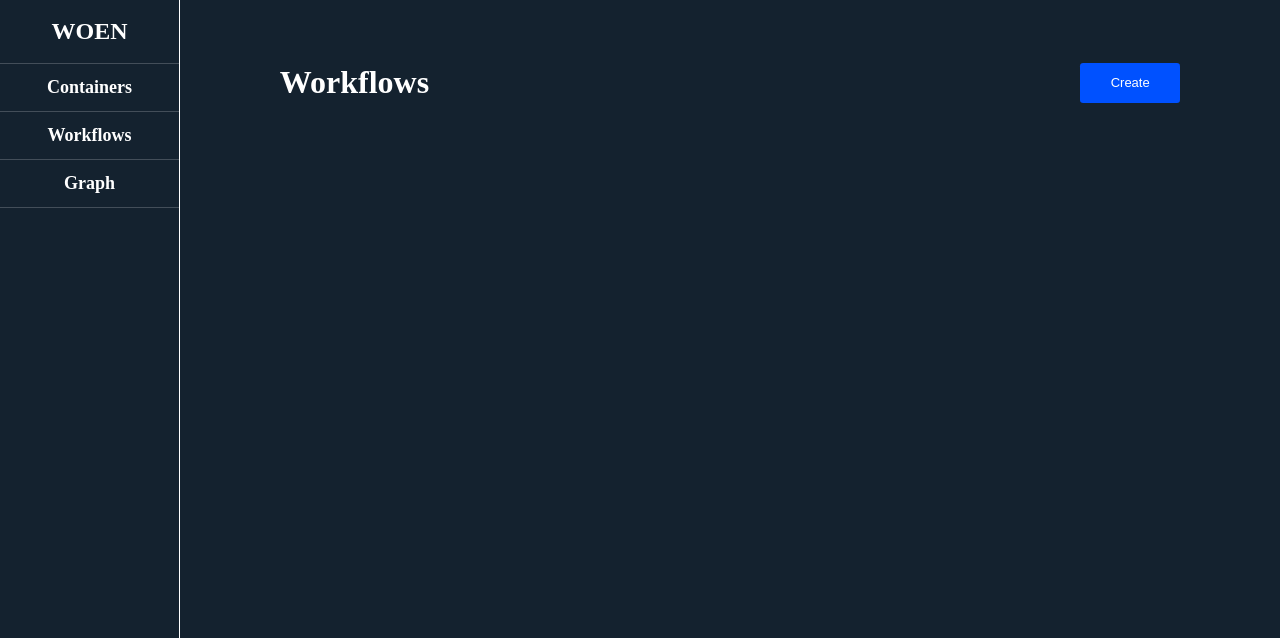
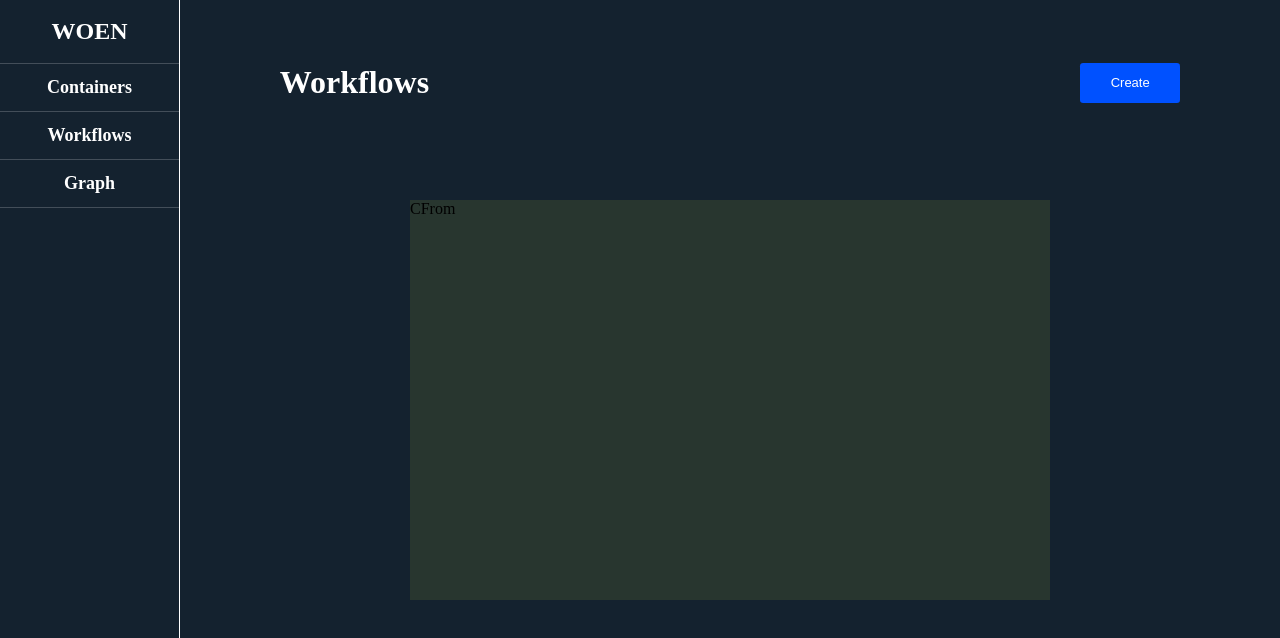
Before and after one commit to waficjazz/WOEN, a React (Vite) app in the folder front/: page /workflows in a window 1280 px wide. Both pictures are taken after a click on the button "Create". Shown: the top 638 px of the page. Built offline with nearby package versions, Linux system fonts and the light colour scheme.

Commit message:
create workflow

```diff
--- /dev/null
+++ b/front/src/Dashboard/Workflows/CWorkflow/CFrom.tsx
@@ -0,0 +1,8 @@
+import React from "react";
+import "./CWorkflow.css";
+
+const CFrom = () => {
+  return <div className="workflow_form">CFrom</div>;
+};
+
+export default CFrom;
--- a/front/src/Dashboard/Workflows/CWorkflow/CWorkflow.css
+++ b/front/src/Dashboard/Workflows/CWorkflow/CWorkflow.css
@@ -58,3 +58,10 @@
   transform: translate(-50%, -50%);
   background-color: rgb(0, 0, 0, 0.95);
 }
+
+.workflow_form {
+  position: absolute;
+  background-color: rgb(40, 54, 47);
+  height: 50%;
+  width: 50%;
+}
--- a/front/src/Dashboard/Workflows/Workflows.tsx
+++ b/front/src/Dashboard/Workflows/Workflows.tsx
@@ -1,15 +1,20 @@
-import React from "react";
+import { useState } from "react";
 import Button from "../../shared/Buttons/Button";
+import CFrom from "./CWorkflow/CFrom";
 import "./Workflows.css";
 
 const Workflows = () => {
+  const [showForm, setShowForm] = useState(false);
   return (
-    <div className="workflow_board">
-      <div className="container_board_header">
-        <p>Workflows</p>
-        <Button>Create</Button>
+    <>
+      <div className="workflow_board">
+        <div className="container_board_header">
+          <p>Workflows</p>
+          <Button onClick={() => setShowForm(true)}>Create</Button>
+        </div>
       </div>
-    </div>
+      {showForm && <CFrom />}
+    </>
   );
 };
 
```
